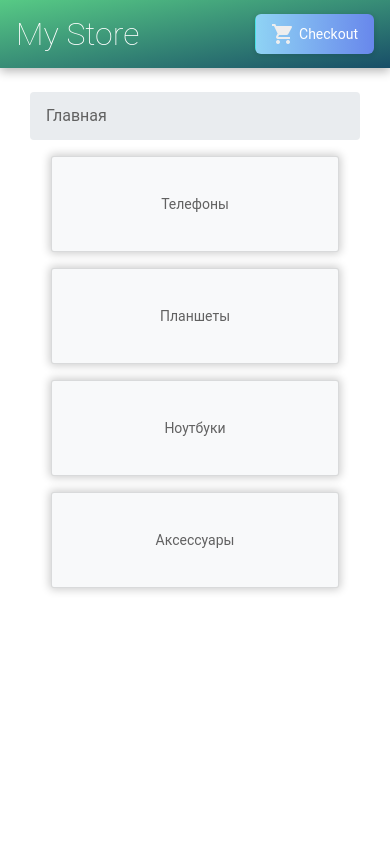
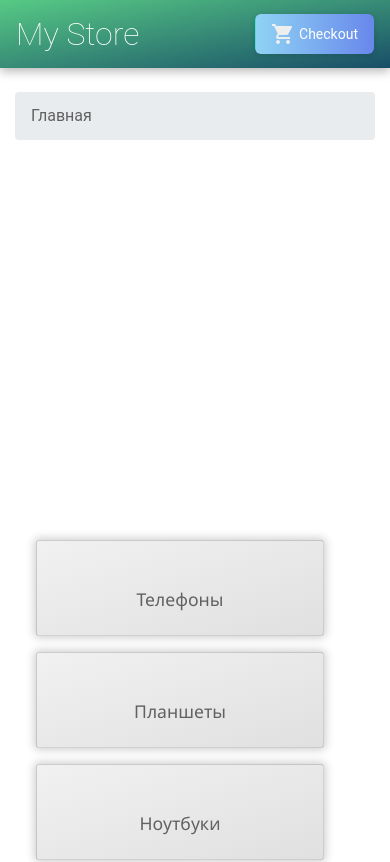
Before and after one commit to ArtemKozak/angular-devel, an Angular app: page / in a window 390 px wide. Shown: the top 862 px of the page. Built offline with nearby package versions, Linux system fonts and the light colour scheme.

Commit message:
3 files modified

```diff
--- a/src/app/app.component.css
+++ b/src/app/app.component.css
@@ -2,10 +2,11 @@ p {
   font-family: Lato;
 }
 .container {
-
   margin: auto;
 }
-
+.container-fluid{
+  padding: 0;
+}
 /*
 Copyright Google LLC. All Rights Reserved.
 Use of this source code is governed by an MIT-style license that
--- a/src/app/catalog-categories/catalog-categories.component.css
+++ b/src/app/catalog-categories/catalog-categories.component.css
@@ -5,9 +5,13 @@
   text-align: center;
   cursor: pointer;
   border-radius: 3px;
+  background: linear-gradient(to bottom right, #f1f1f1, #e0e0e0);
   -webkit-box-shadow: 0px 0px 8px 2px rgba(0,0,0,0.19);
   -moz-box-shadow: 0px 0px 8px 2px rgba(0,0,0,0.19);
   box-shadow: 0px 0px 8px 2px rgba(0,0,0,0.19);
+}
+.row {
+  width: 100%;
 }
 .container-fluid {
   padding: 0;
@@ -16,6 +20,9 @@
   height: 100%;
 }
 .card-text {
+
+  font-family: 'Segoe UI', Tahoma, Geneva, Verdana, sans-serif;
+  font-size: 1.1rem;
   margin-top:10%;
 }
 @media (max-width: 576px) {
@@ -24,6 +31,6 @@
     width: 18rem;
   }
   .card-text {
-    margin-top: 7%;
+    margin-top: %;
   }
 }
--- a/src/app/main-page/main-page.component.css
+++ b/src/app/main-page/main-page.component.css
@@ -1,3 +1,12 @@
 .container-fluid{
   padding: 0;
 }
+.back-image {
+  height: 24rem;
+
+}
+@media (max-width: 576px) {
+  .back-image {
+    height: 24rem;
+  }
+}
--- a/src/app/main-page/main-page.component.html
+++ b/src/app/main-page/main-page.component.html
@@ -8,5 +8,6 @@
       </nav>
     </div>
   </div>
+  <div class="container-fluid back-image"></div>
   <app-catalog-categories></app-catalog-categories>
 </div>
```
